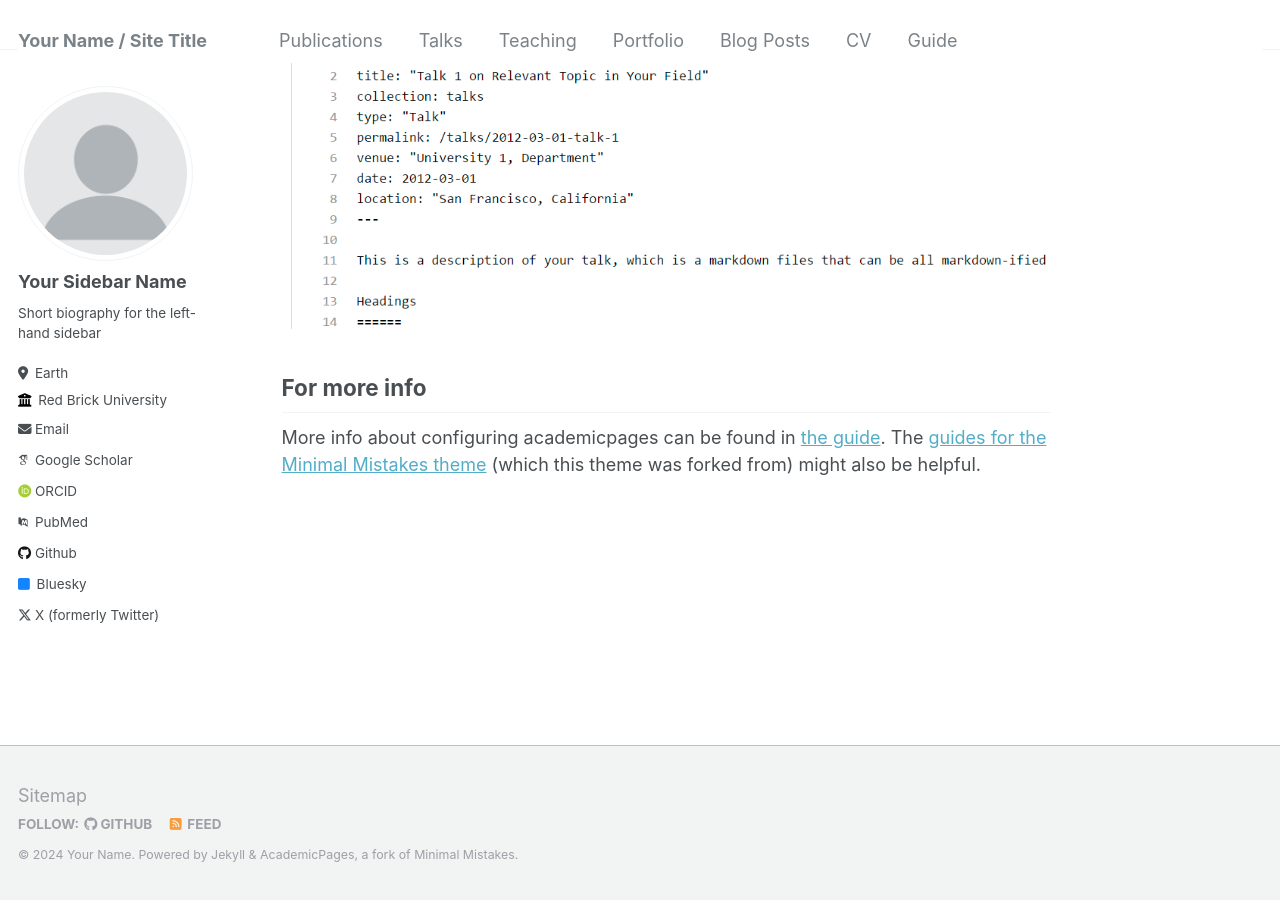
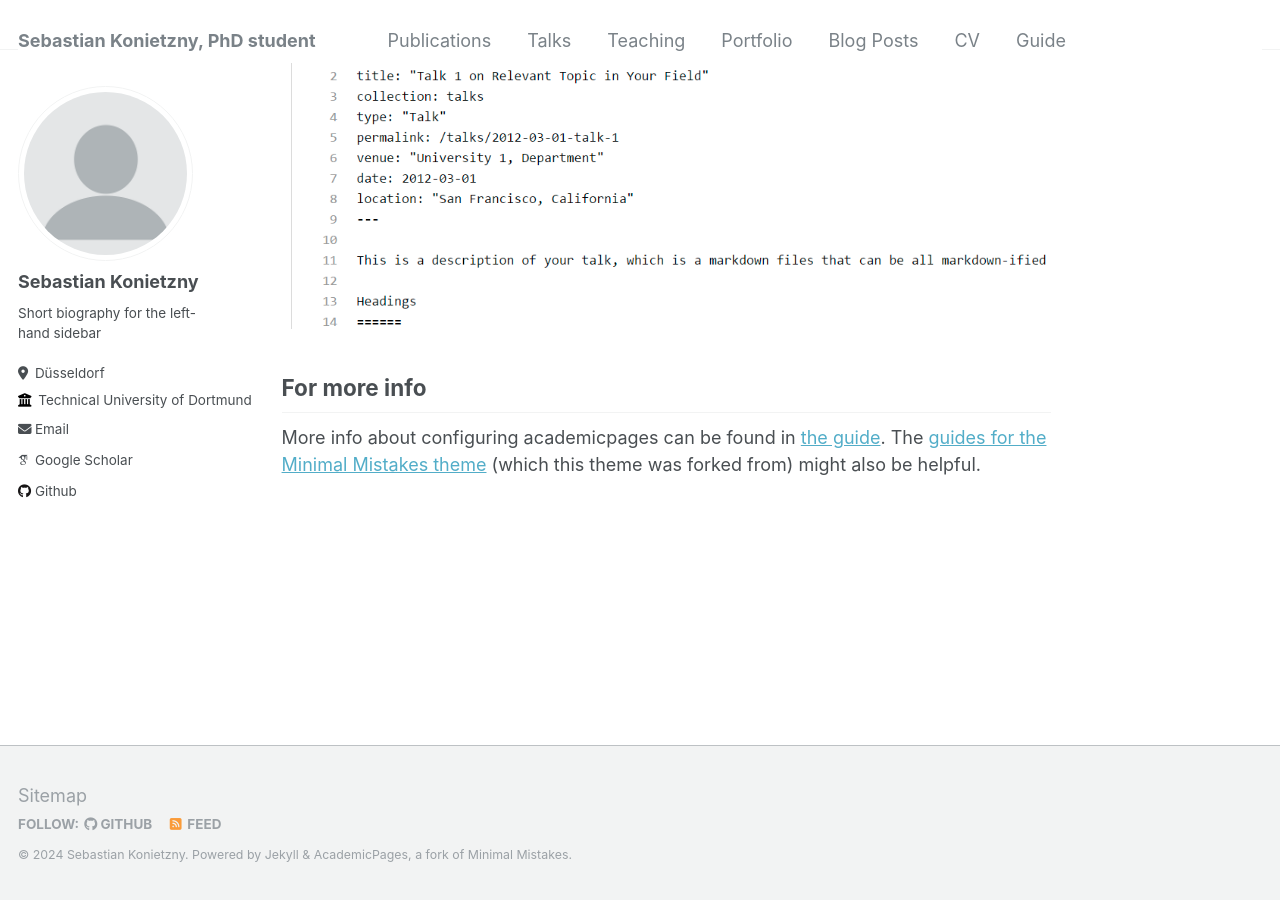
Before and after one commit to konietse/konietse.github.io, a Jekyll site: the page built from _pages/about.md, in a window 1280 px wide and 900 px high, scrolled down 2640 px. Built offline with Jekyll 4.4.1, drawn with Linux system fonts in a browser that asks for light colours; some web fonts are replaced.

Commit message:
Update _config.yml

```diff
--- a/_config.yml
+++ b/_config.yml
@@ -8,13 +8,13 @@
 
 # Basic Site Settings
 locale                   : "en-US"
-title                    : "Your Name / Site Title"
+title                    : "Sebastian Konietzny, PhD student"
 title_separator          : "-"
-name                     : &name "Your Name"
-description              : &description "personal description"
-url                      : https://academicpages.github.io # the base hostname & protocol for your site e.g. "https://mmistakes.github.io"
+name                     : &name "Sebastian Konietzny"
+description              : &description "PhD student at Technical University of Dortmund"
+url                      : https://konietse.github.io # the base hostname & protocol for your site e.g. "https://mmistakes.github.io"
 baseurl                  : "" # the subpath of your site, e.g. "/blog"
-repository               : "academicpages/academicpages.github.io"
+repository               : "konietse.github.io"
 
 # Site Author - The following control what appear as part of the author content on the side bar.
 #               If a field is blank the icon and link will not appear, otherwise it will be shown.
@@ -22,32 +22,32 @@ repository               : "academicpages/academicpages.github.io"
 author:
   # Biographic information
   avatar           : "profile.png"
-  name             : "Your Sidebar Name"
+  name             : "Sebastian Konietzny"
   pronouns         : # example: "she/her"
   bio              : "Short biography for the left-hand sidebar"
-  location         : "Earth"
-  employer         : "Red Brick University"
+  location         : "Düsseldorf"
+  employer         : "Technical University of Dortmund"
   uri              : # URL
-  email            : "none@example.org"
+  email            : "sebastian.konietzny@tu-dortmund.de"
 
   # Academic websites
   arxiv            : # URL - Update with the correct link to your profile
   googlescholar    : "https://scholar.google.com/citations?user=PS_CX0AAAAAJ"
   impactstory      : # URL
-  orcid            : "http://orcid.org/yourorcidurl"
-  pubmed           : "https://www.ncbi.nlm.nih.gov/pubmed/?term=john+snow"
+  orcid            : #"http://orcid.org/yourorcidurl"
+  pubmed           : #"https://www.ncbi.nlm.nih.gov/pubmed/?term=john+snow"
   researchgate     : # URL
 
   # Repositories and software development
   bitbucket        : # Username - Update with your username on the site
   codepen          : # Username
   dribbble         : # Username
-  github           : "academicpages"
+  github           : "konietse"
   kaggle           : # Username
   stackoverflow    : # User number or user number and name (i.e., use "1" or "1/jeff-atwood")
 
   # Social media
-  bluesky          : "bsky.app" # Replace this with you Bluesky username
+  bluesky          : #"bsky.app" # Replace this with you Bluesky username
   facebook         : # Username
   flickr           : # Username
   foursquare       : # Username
@@ -64,7 +64,7 @@ author:
   steam            : # Username
   telegram         : # URL
   tumblr           : # Username
-  twitter          : "UniofOxford"  # Replace this with your X / Twitter handle
+  twitter          : #"UniofOxford"  # Replace this with your X / Twitter handle
   vine             : # Username
   weibo            : # Username
   wikipedia        : # Username
```
